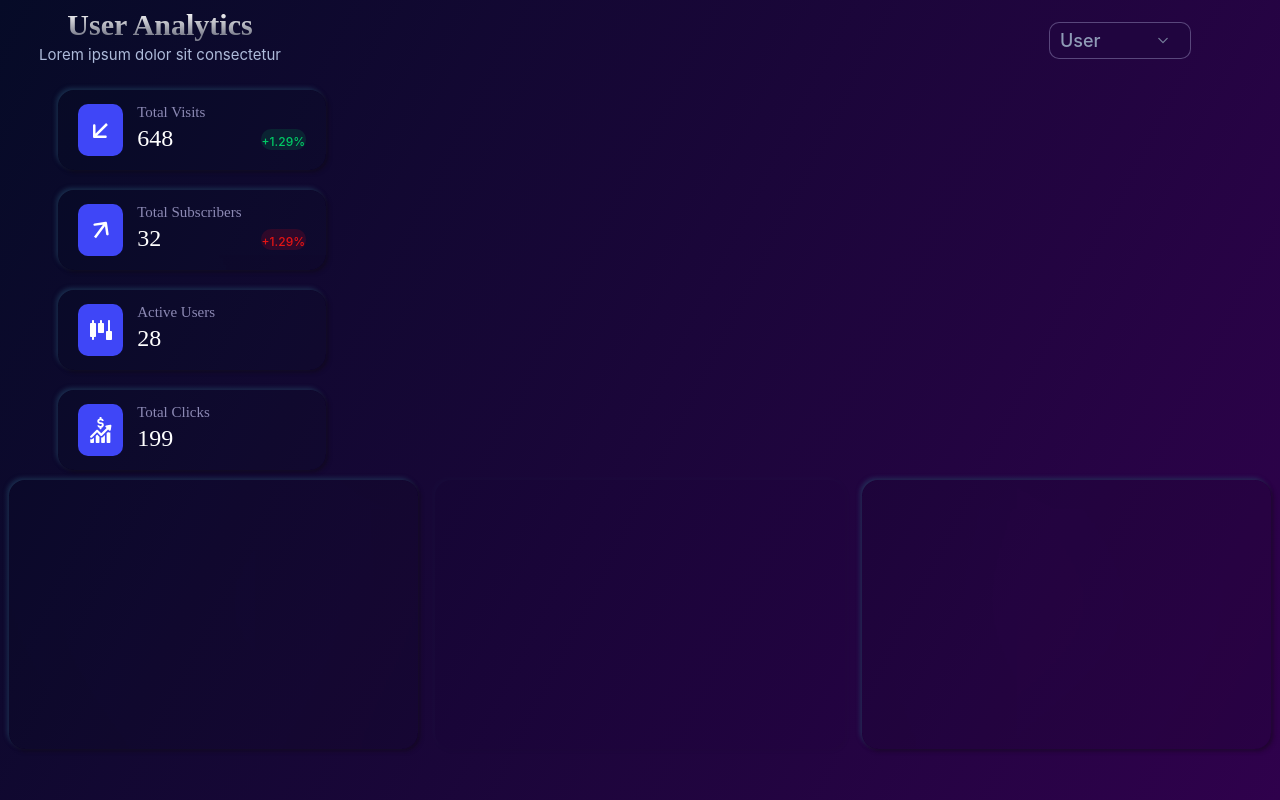
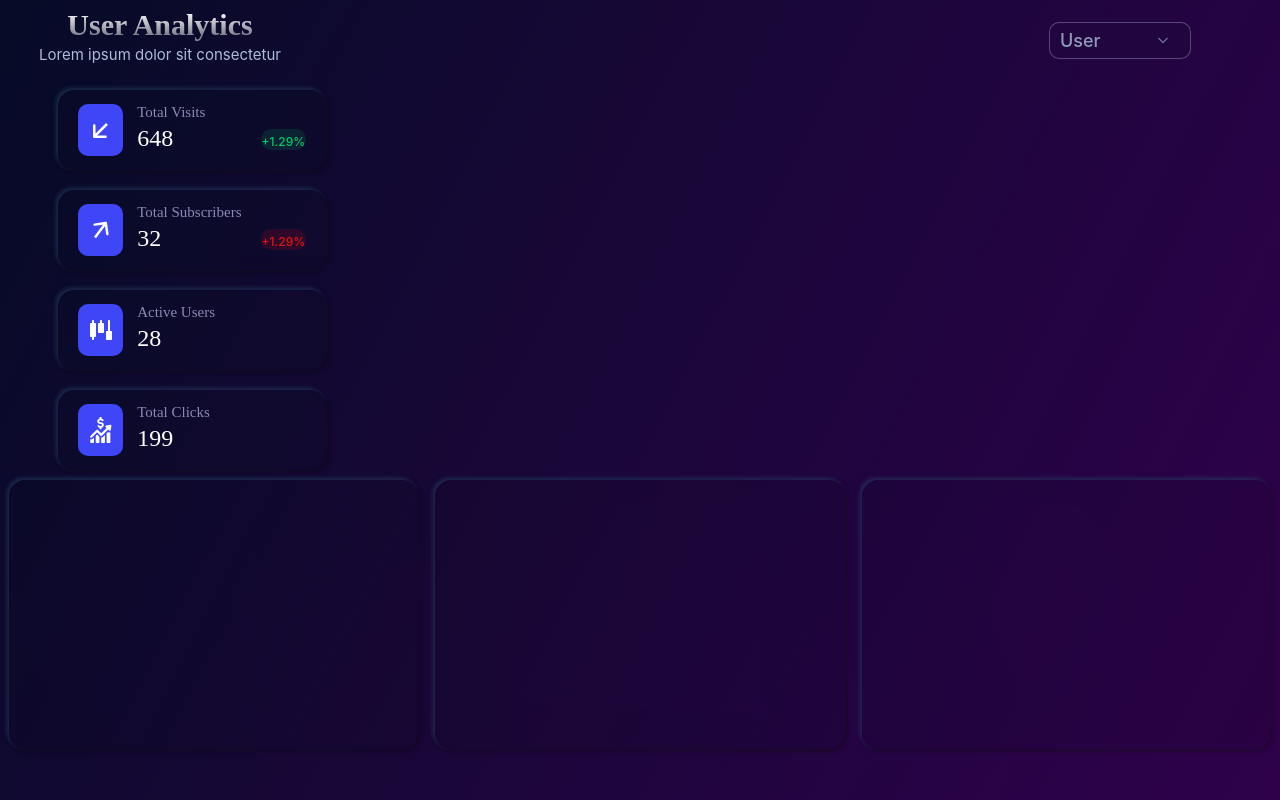
Before and after one commit to AjinkyaPradhan1/UserAnalyticsDashboard1, a React (Create React App) app: page / in a window 1280 px wide. Built offline with nearby package versions, Linux system fonts and the light colour scheme.

Commit message:
Third Section

```diff
--- /dev/null
+++ b/src/components/ConversioRate.js
@@ -0,0 +1,12 @@
+import React from "react"
+import "../components/css/thirdSection.css"
+
+const ConversioRate = ()=>{
+    return(
+        <div className="conContent">
+
+        </div>
+    )
+}
+
+export default ConversioRate;
--- a/src/components/ThirdSection.js
+++ b/src/components/ThirdSection.js
@@ -1,5 +1,6 @@
 import React from "react"
 import "../components/css/thirdSection.css"
+import ConversioRate from "../components/ConversioRate"
 
 const ThirdSection = ()=>{
     return(
@@ -8,7 +9,7 @@ const ThirdSection = ()=>{
 
             </div>
             <div className="thirdSecond">
-
+                <ConversioRate/>
             </div>
             <div className="thirdThird"></div>
         </div>
--- /dev/null
+++ b/src/components/css/conver.css
@@ -0,0 +1,3 @@
+.conContent{
+
+}
--- a/src/components/css/thirdSection.css
+++ b/src/components/css/thirdSection.css
@@ -25,10 +25,12 @@
     width: 32%;
     height: 84%;
     border-radius: 16px;
-    opacity: 0.1;
+    /* opacity: 0.1; */
+    opacity: 1;
+    color: red;
     background: rgba(9, 24, 35, 0.05);
+    box-shadow: 2px 2px 4px 0px rgba(15, 10, 15, 0.50), -2px -2px 4px 0px rgba(41, 82, 113, 0.50), 0px 1px 250px 0px rgba(5, 16, 24, 0.10) inset;
 
-    box-shadow: 2px 2px 4px 0px rgba(15, 10, 15, 0.50), -2px -2px 4px 0px rgba(41, 82, 113, 0.50), 0px 1px 250px 0px rgba(5, 16, 24, 0.10) inset;
 
 }
 
```
